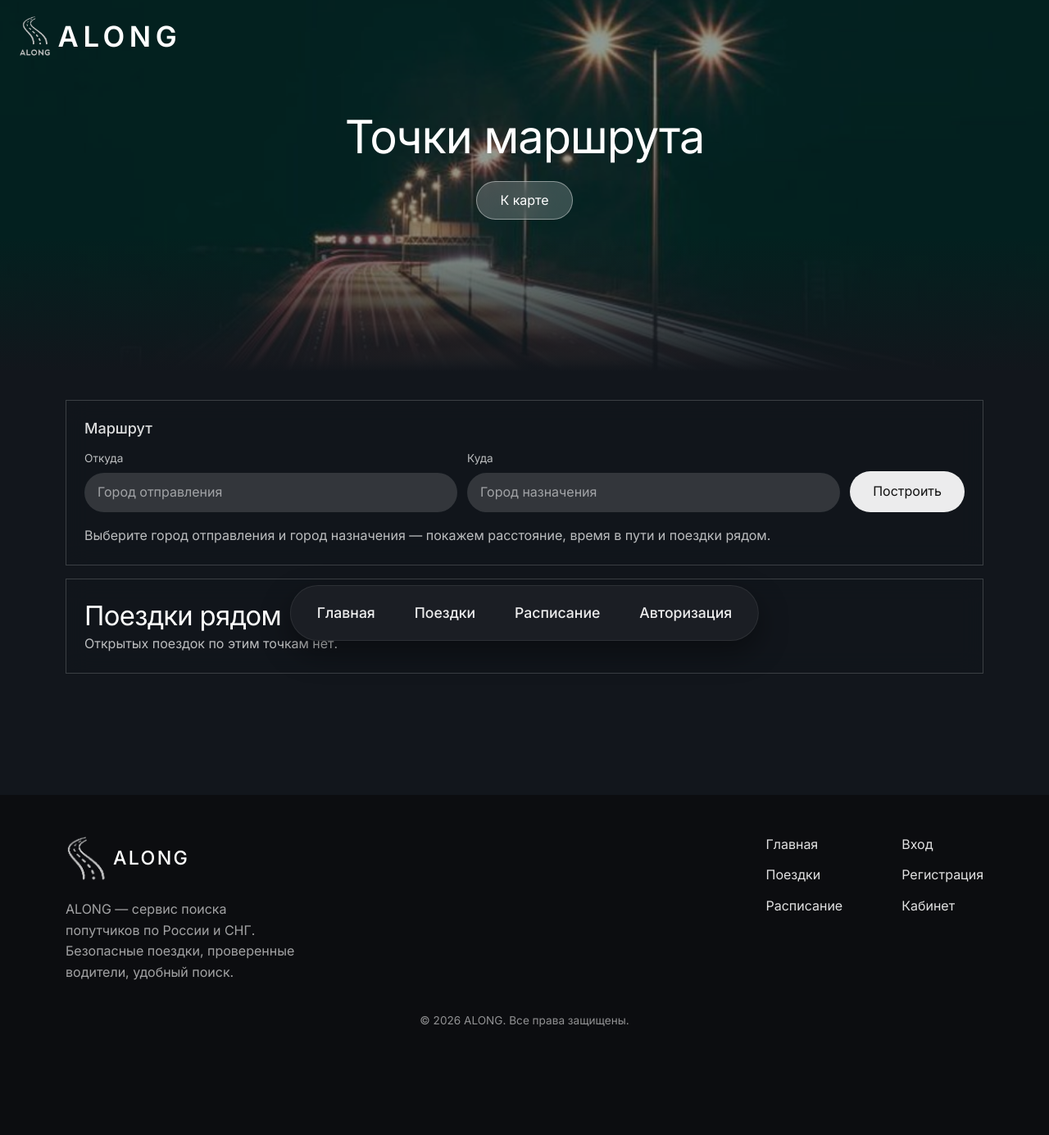
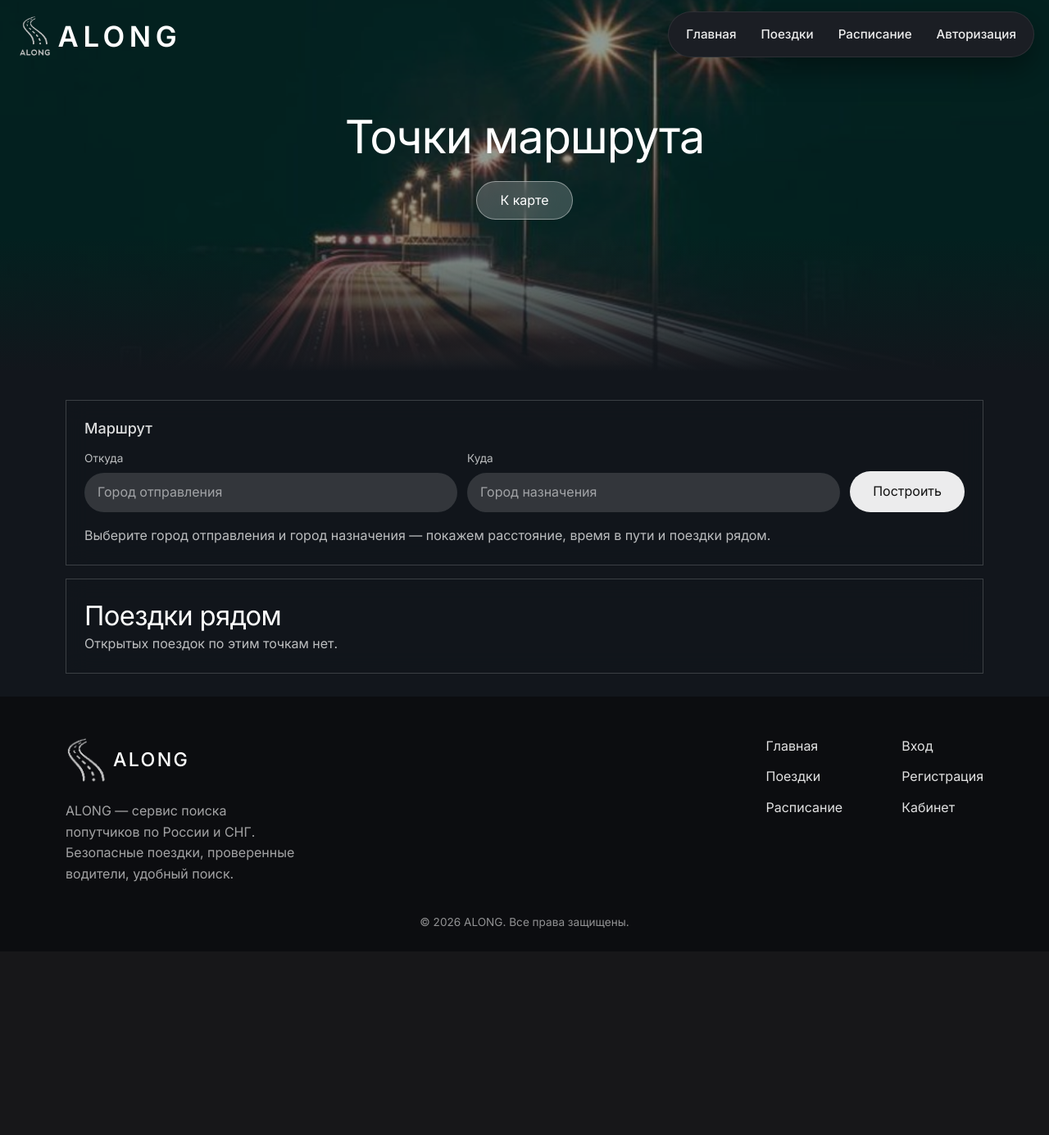
Before and after one commit to slavikmaddy-ctrl/ALONG, a Flask app: page /route in a window 1280 px wide. Shown: the whole page at 82% size. After the commit the page ends 1133 px from the top, so only its background shows below. Run offline with Flask 3, Linux system fonts and the light colour scheme; data comes from the database, SQL or seed files in the repository; data that the repository does not hold is empty.

Commit message:
Нижнее меню оставлено только на мобильных, на десктопе возвращено в шапку

```diff
--- a/app/static/styles.css
+++ b/app/static/styles.css
@@ -3657,3 +3657,67 @@ body.is-admin .site-footer {
     grid-column: auto;
   }
 }
+
+/* ===== Десктоп: меню в шапке, нижняя «пилюля» только на мобильных ===== */
+@media (min-width: 901px) {
+  .site-header .site-nav,
+  .js .site-header .site-nav,
+  .js .site-header .site-nav.is-open {
+    top: 14px;
+    right: 18px;
+    bottom: auto;
+    left: auto;
+    transform: none;
+    flex-flow: row nowrap;
+    justify-content: flex-end;
+    gap: 2px;
+    max-width: calc(100vw - 230px);
+    padding: 7px;
+    overflow-x: auto;
+    overflow-y: hidden;
+    overscroll-behavior-x: contain;
+    scrollbar-width: none;
+  }
+
+  .site-header .site-nav::-webkit-scrollbar {
+    display: none;
+  }
+
+  .site-header .site-nav a,
+  .js .site-header .site-nav a,
+  .site-header .site-nav a:not(.btn) {
+    flex: 0 0 auto;
+    min-height: 40px;
+    padding: 8px 14px;
+    font-size: 0.95rem;
+  }
+
+  .site-header .site-nav form {
+    flex: 0 0 auto;
+  }
+
+  body:not(.is-home) main {
+    padding-bottom: 0;
+  }
+
+  body.is-home .stage {
+    padding-bottom: 64px;
+  }
+
+  .copy {
+    padding-bottom: 24px;
+  }
+
+  body.is-admin .admin-app {
+    padding-bottom: 48px;
+  }
+
+  body.is-admin .site-footer {
+    padding-bottom: 24px;
+  }
+
+  body.is-home .map-open,
+  body.is-home .map-close {
+    top: 86px;
+  }
+}
--- a/app/templates/base.html
+++ b/app/templates/base.html
@@ -21,7 +21,7 @@
   <link rel="preconnect" href="https://fonts.googleapis.com">
   <link rel="preconnect" href="https://fonts.gstatic.com" crossorigin>
   <link href="https://fonts.googleapis.com/css2?family=Inter:wght@400;500;600&display=swap" rel="stylesheet">
-  <link rel="stylesheet" href="{{ url_for('static', filename='styles.css') }}?v=along27">
+  <link rel="stylesheet" href="{{ url_for('static', filename='styles.css') }}?v=along28">
   {% block head_extra %}{% endblock %}
   <script>document.documentElement.classList.add("js");</script>
 </head>
```
